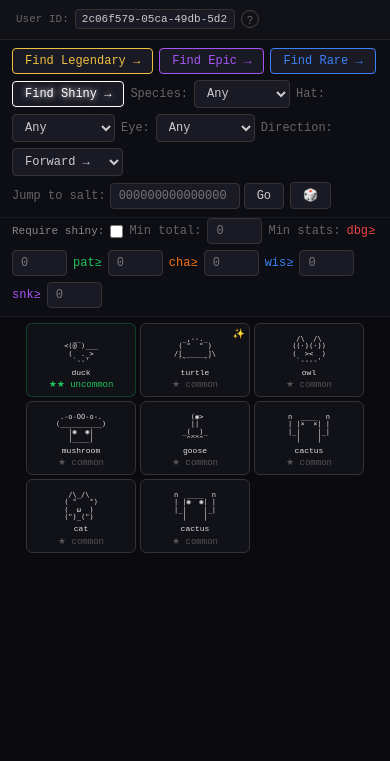
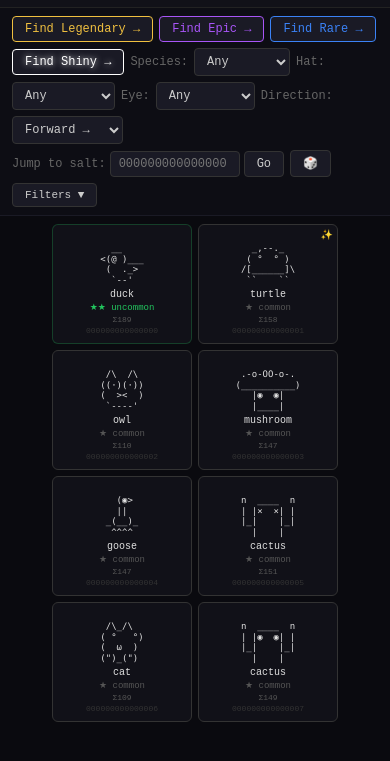
Before and after one commit to perplexes/every-buddy, a plain HTML site: page index.html in a window 390 px wide. Both pictures are taken after a click on the button "Just Browsing (random ID)". Shown: the part 33-794 px from the top of the page. Drawn offline with Linux system fonts and the light colour scheme.

Commit message:
Restore big cards on mobile, collapse filters behind toggle, hide UID bar on small screens

```diff
--- a/index.html
+++ b/index.html
@@ -80,6 +80,11 @@
   .search-bar label { font-size: 12px; color: #666; }
   .separator { width: 1px; height: 20px; background: #333; display: none; }
   @media (min-width: 800px) { .separator { display: block; } }
+  .filters-row { display: none; }
+  .filters-row.open { display: flex; }
+  @media (min-width: 600px) { .filters-row { display: flex; } }
+  .filters-toggle { display: inline-block; }
+  @media (min-width: 600px) { .filters-toggle { display: none; } }
 
   /* --- Main grid --- */
   .grid-container {
@@ -89,27 +94,26 @@
   }
   #grid {
     display: grid;
-    grid-template-columns: repeat(auto-fill, 110px);
-    gap: 4px;
-    padding: 6px;
+    grid-template-columns: repeat(auto-fill, 140px);
+    gap: 6px;
+    padding: 8px;
     justify-content: center;
   }
   @media (min-width: 600px) {
-    #grid { grid-template-columns: repeat(auto-fill, 140px); gap: 6px; padding: 12px 20px; }
+    #grid { padding: 12px 20px; }
   }
 
   /* --- Buddy card --- */
   .buddy {
     border: 1px solid #222;
     border-radius: 6px;
-    padding: 4px;
+    padding: 8px;
     background: #111118;
     cursor: pointer;
     transition: all 0.15s;
     position: relative;
     overflow: hidden;
   }
-  @media (min-width: 600px) { .buddy { padding: 8px; } }
   .buddy:hover { border-color: #444; transform: translateY(-1px); }
   .buddy.common { border-color: #333; }
   .buddy.uncommon { border-color: #22c55e40; }
@@ -125,26 +129,21 @@
   }
   .buddy .sprite {
     font-family: 'Berkeley Mono', 'SF Mono', 'Fira Code', 'Menlo', 'Consolas', monospace;
-    font-size: 7px;
-    line-height: 1.05;
+    font-size: 9px;
+    line-height: 1.15;
     white-space: pre;
     text-align: center;
-    height: 38px;
+    height: 52px;
     display: flex;
     align-items: center;
     justify-content: center;
     letter-spacing: 0;
   }
-  @media (min-width: 600px) { .buddy .sprite { font-size: 9px; height: 52px; line-height: 1.15; } }
   .buddy .info {
-    margin-top: 2px;
-    font-size: 8px;
+    margin-top: 4px;
+    font-size: 10px;
     text-align: center;
-    line-height: 1.3;
   }
-  @media (min-width: 600px) { .buddy .info { margin-top: 4px; font-size: 10px; line-height: 1.5; } }
-  .buddy .stats-mini, .buddy .seed-num { display: none; }
-  @media (min-width: 600px) { .buddy .stats-mini, .buddy .seed-num { display: block; } }
   .buddy .rarity-tag {
     font-size: 9px;
     display: block;
@@ -179,6 +178,7 @@
     display: none;
   }
   @media (min-width: 600px) { .scroll-track { display: block; } }
+  @media (min-width: 600px) { .uid-bar { display: flex !important; } }
   .scroll-thumb {
     position: absolute;
     right: 4px;
@@ -380,13 +380,14 @@
   <a href="https://github.com/perplexes/every-buddy" target="_blank" rel="noopener" style="margin-left:auto;display:flex;align-items:center;color:#666;transition:color 0.15s" onmouseover="this.style.color='#ccc'" onmouseout="this.style.color='#666'" title="View on GitHub">
     <svg height="20" width="20" viewBox="0 0 16 16" fill="currentColor"><path d="M8 0C3.58 0 0 3.58 0 8c0 3.54 2.29 6.53 5.47 7.59.4.07.55-.17.55-.38 0-.19-.01-.82-.01-1.49-2.01.37-2.53-.49-2.69-.94-.09-.23-.48-.94-.82-1.13-.28-.15-.68-.52-.01-.53.63-.01 1.08.58 1.23.82.72 1.21 1.87.87 2.33.66.07-.52.28-.87.51-1.07-1.78-.2-3.64-.89-3.64-3.95 0-.87.31-1.59.82-2.15-.08-.2-.36-1.02.08-2.12 0 0 .67-.21 2.2.82.64-.18 1.32-.27 2-.27.68 0 1.36.09 2 .27 1.53-1.04 2.2-.82 2.2-.82.44 1.1.16 1.92.08 2.12.51.56.82 1.27.82 2.15 0 3.07-1.87 3.75-3.65 3.95.29.25.54.73.54 1.48 0 1.07-.01 1.93-.01 2.2 0 .21.15.46.55.38A8.013 8.013 0 0016 8c0-4.42-3.58-8-8-8z"/></svg>
   </a>
-  <div style="display:flex;align-items:center;gap:6px;min-width:0">
+  <div style="display:none;align-items:center;gap:6px;min-width:0" class="uid-bar">
     <label style="font-size:11px;color:#666;white-space:nowrap">User ID:</label>
     <input type="text" id="user-id-input" value="" placeholder="accountUuid"
       style="font-family:monospace;font-size:11px;width:100%;max-width:300px;min-width:80px;padding:3px 6px;background:#1a1a25;border:1px solid #333;border-radius:3px;color:#ccc">
     <button id="btn-help-uid"
       style="background:none;border:1px solid #444;border-radius:50%;width:18px;height:18px;color:#666;font-size:11px;cursor:pointer;padding:0;line-height:18px;flex-shrink:0" title="How to find your User ID">?</button>
   </div>
+  <input type="hidden" id="user-id-hidden">
 </header>
 
 <div class="search-bar">
@@ -436,8 +437,9 @@
   <div class="jump-group">
     <button id="btn-random">🎲</button>
   </div>
+  <button class="filters-toggle" id="btn-filters" style="font-size:11px">Filters ▼</button>
 </div>
-<div class="search-bar" style="border-top:none;padding-top:0">
+<div class="search-bar filters-row" id="filters-row" style="border-top:none;padding-top:0">
   <label style="color:#888;font-size:11px">Require shiny:</label>
   <input type="checkbox" id="filter-shiny">
   <div class="separator"></div>
@@ -520,7 +522,7 @@ function wyhash(p) {
 const _encoder = new TextEncoder();
 let _prefixBytes = new Uint8Array(0);
 
-function getUserId() { return document.getElementById('user-id-input')?.value || ""; }
+function getUserId() { return document.getElementById('user-id-input')?.value || document.getElementById('user-id-hidden')?.value || ""; }
 
 function bunHash(salt) {
   const saltBytes = _encoder.encode(salt);
@@ -992,6 +994,13 @@ document.addEventListener('keydown', (e) => {
   }
 });
 
+// --- Filters toggle (mobile) ---
+document.getElementById('btn-filters').addEventListener('click', () => {
+  const row = document.getElementById('filters-row');
+  row.classList.toggle('open');
+  document.getElementById('btn-filters').textContent = row.classList.contains('open') ? 'Filters ▲' : 'Filters ▼';
+});
+
 // --- Setup modal ---
 const setupOverlay = document.getElementById('setup-overlay');
 const setupInput = document.getElementById('setup-uid');
@@ -1011,6 +1020,7 @@ setupInput.addEventListener('input', () => {
 
 function activateWithUid(uid) {
   document.getElementById('user-id-input').value = uid;
+  document.getElementById('user-id-hidden').value = uid;
   _prefixBytes = _encoder.encode(uid);
   localStorage.setItem('buddy-uid', uid);
   setupOverlay.classList.add('hidden');
```
